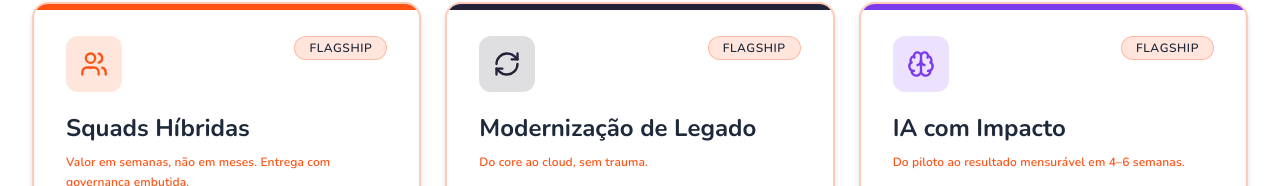
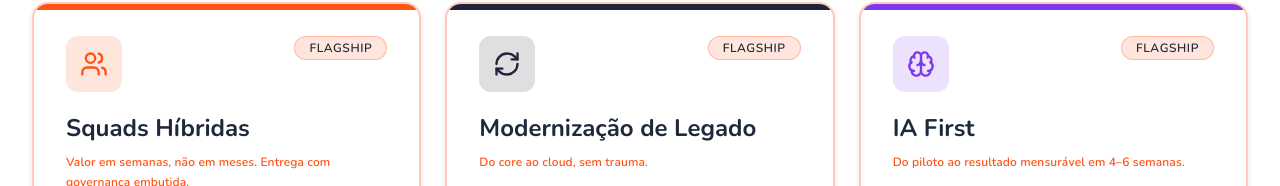
Before and after one commit to SolutionCenter4Sys/Site4sys, a Next.js app: page /en/solucoes in a window 1280 px wide. Shown: the part 614-800 px from the top of the page. Built offline with nearby package versions, Linux system fonts and the light colour scheme.

Commit message:
feat: renomear IA com Impacto para IA First em todo o site
Made-with: Cursor

```diff
--- a/messages/en.json
+++ b/messages/en.json
@@ -94,7 +94,7 @@
     "sub": "Connect your challenge to the right solution.",
     "pains": [
       { "label": "Accelerate delivery without increasing headcount", "offer": "Hybrid Squads", "slug": "squads-hibridas" },
-      { "label": "Prove AI ROI; move beyond pilots", "offer": "AI with Impact", "slug": "ia-com-roi" },
+      { "label": "Prove AI ROI; move beyond pilots", "offer": "IA First", "slug": "ia-com-roi" },
       { "label": "Legacy blocks AI, integration and speed", "offer": "Legacy Modernization", "slug": "modernizacao-legado" },
       { "label": "Control cloud and AI costs", "offer": "FinOps & AI Cost", "slug": "finops-custo-ia" },
       { "label": "Reduce fraud, phishing and risk", "offer": "Cybersecurity & Zero Trust", "slug": "ciberseguranca-zero-trust" },
--- a/messages/es.json
+++ b/messages/es.json
@@ -94,7 +94,7 @@
     "sub": "Conecta tu desafío con la solución correcta.",
     "pains": [
       { "label": "Acelerar entrega sin aumentar headcount", "offer": "Squads Híbridos", "slug": "squads-hibridas" },
-      { "label": "Probar ROI de IA; salir de pilotos", "offer": "IA con Impacto", "slug": "ia-com-roi" },
+      { "label": "Probar ROI de IA; salir de pilotos", "offer": "IA First", "slug": "ia-com-roi" },
       { "label": "El legado bloquea IA, integración y velocidad", "offer": "Modernización de Legado", "slug": "modernizacao-legado" },
       { "label": "Controlar costo de cloud e IA", "offer": "FinOps & Costo de IA", "slug": "finops-custo-ia" },
       { "label": "Reducir fraude, phishing y riesgo", "offer": "Ciberseguridad & Zero Trust", "slug": "ciberseguranca-zero-trust" },
--- a/messages/pt.json
+++ b/messages/pt.json
@@ -94,7 +94,7 @@
     "sub": "Conecte seu desafio à solução certa.",
     "pains": [
       { "label": "Acelerar entrega sem aumentar headcount", "offer": "Squads Híbridas", "slug": "squads-hibridas" },
-      { "label": "Provar ROI de IA; sair de pilotos", "offer": "IA com Impacto", "slug": "ia-com-roi" },
+      { "label": "Provar ROI de IA; sair de pilotos", "offer": "IA First", "slug": "ia-com-roi" },
       { "label": "Legado trava IA, integração e velocidade", "offer": "Modernização de Legado", "slug": "modernizacao-legado" },
       { "label": "Controlar custo cloud e IA", "offer": "FinOps & Custo de IA", "slug": "finops-custo-ia" },
       { "label": "Reduzir fraude, phishing e risco", "offer": "Cibersegurança & Zero Trust", "slug": "ciberseguranca-zero-trust" },
@@ -166,7 +166,7 @@
   },
   "solutions_page": {
     "meta_title": "Soluções",
-    "meta_desc": "Conheça todas as ofertas Foursys: Squads Híbridas, Modernização de Legado, IA com Impacto e muito mais.",
+    "meta_desc": "Conheça todas as ofertas Foursys: Squads Híbridas, Modernização de Legado, IA First e muito mais.",
     "hero_kicker": "Soluções",
     "hero_headline": "Transformação digital com resultado mensurável",
     "hero_sub": "Cada oferta foi desenhada para um problema real, com método, métricas e entregáveis claros.",
--- a/mocks/cases.ts
+++ b/mocks/cases.ts
@@ -46,7 +46,7 @@ export const CASES: Case[] = [
     impact: 'Redução do tempo de análise de 5 dias para 4 horas após escala.',
     impactMetric: '85%',
     impactLabel: 'redução no tempo de análise',
-    offer: 'IA com Impacto',
+    offer: 'IA First',
     offerSlug: 'ia-com-roi',
     quote: 'Saímos de 6 pilotos de IA sem resultado para um caso real com ROI calculado em 6 semanas.',
     author: 'Head de Operações',
--- a/mocks/index.ts
+++ b/mocks/index.ts
@@ -69,7 +69,7 @@ export const AWARDS = [
 export const SERVICES_LIST = [
   'Squads Híbridas',
   'Modernização de Legado',
-  'IA com Impacto',
+  'IA First',
   'Estratégia & Inovação',
   'Agilidade & Org Design',
   'Cibersegurança & Zero Trust',
--- a/mocks/insights.ts
+++ b/mocks/insights.ts
@@ -49,7 +49,7 @@ export const INSIGHTS: Insight[] = [
   {
     id: '1',
     slug: 'ia-com-impacto-do-piloto-ao-roi-em-6-semanas',
-    title: 'IA com Impacto: como sair do piloto para ROI mensurável em 6 semanas',
+    title: 'IA First: como sair do piloto para ROI mensurável em 6 semanas',
     excerpt:
       'A maioria das empresas brasileiras tem 3 a 6 projetos de IA parados em piloto eterno. Descubra o método que a Foursys usa para transformar experimentos em resultados reais com business case validado.',
     image: 'https://images.unsplash.com/photo-1677442136019-21780ecad995?w=900&q=80',
--- a/mocks/offers.ts
+++ b/mocks/offers.ts
@@ -67,7 +67,7 @@ export const OFFERS: Offer[] = [
   {
     id: 'ia-com-roi',
     slug: 'ia-com-roi',
-    name: 'IA com Impacto',
+    name: 'IA First',
     subtitle: 'Do piloto ao resultado mensurável em 4–6 semanas.',
     description: 'Em 4–6 semanas: 2–3 casos priorizados, 1 protótipo e business case com ROI estimado. Para quem quer sair de experimentos de IA e provar valor real.',
     category: 'flagship',
@@ -91,7 +91,7 @@ export const OFFERS: Offer[] = [
       'Adoção do fluxo IA',
     ],
     timeline: '4–6 semanas.',
-    ctaPrimary: 'Agendar Diagnóstico IA com Impacto',
+    ctaPrimary: 'Agendar Diagnóstico IA First',
     ctaSecondary: 'Ver casos de IA',
     caseRef: 'ia-financeiro',
     metrics: ['+50% produtividade dos times', '+35% aceleração do desenvolvimento', '-20% custo por funcionalidade'],
```
